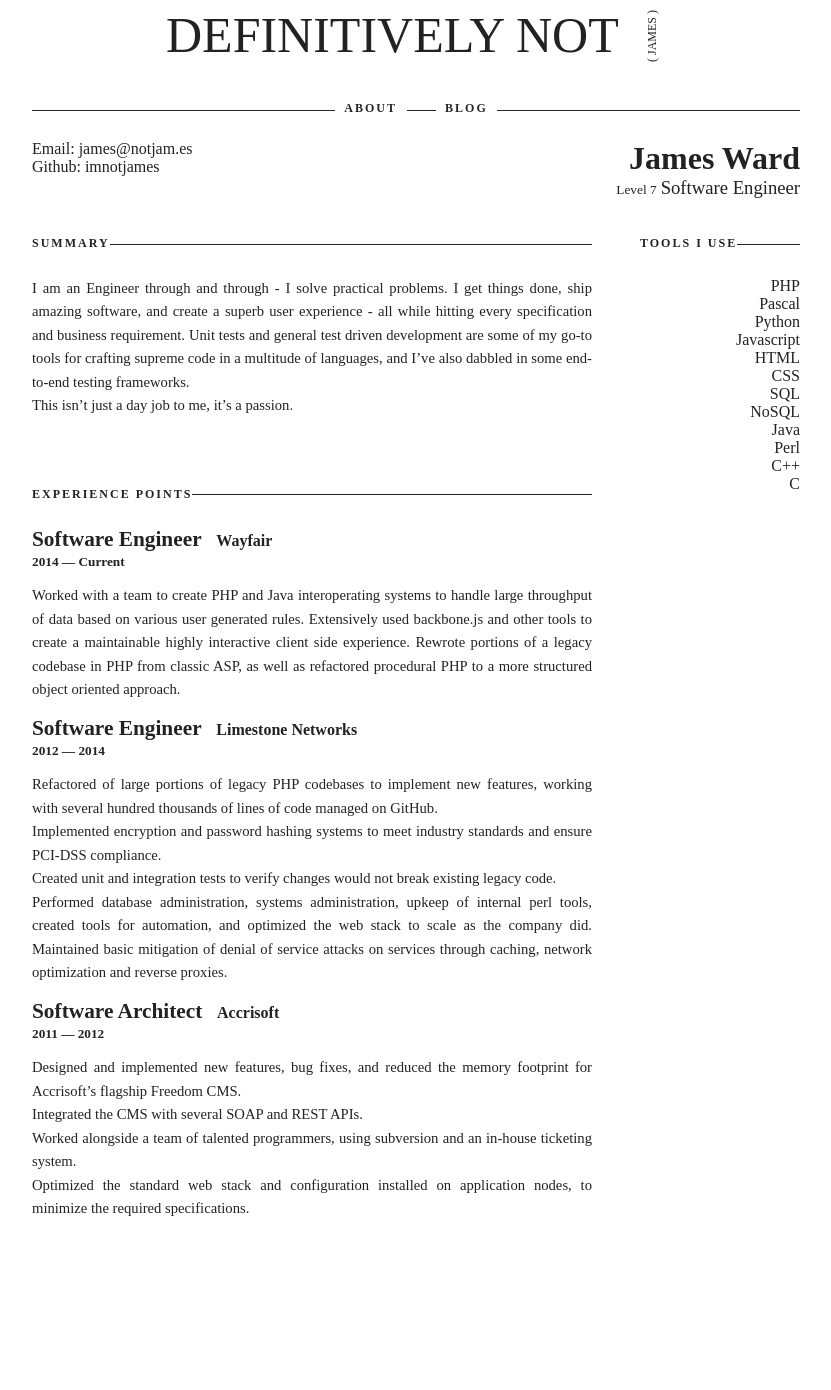
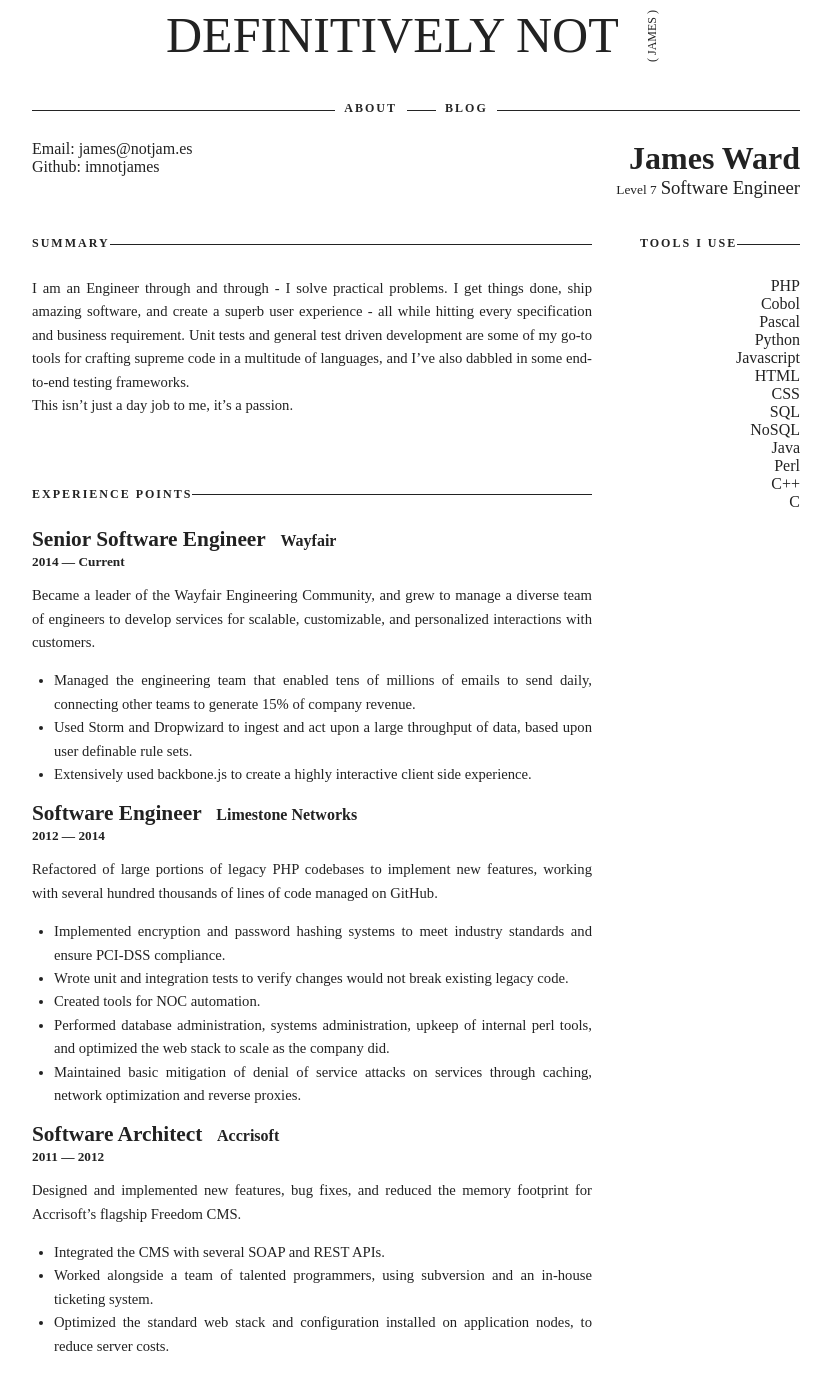
Before and after one commit to imnotjames/imnotjames.github.io, a Jekyll site: the page built from resume.html, in a window 1280 px wide and 1400 px high. Shown: the top 1390 px of the window, without its empty margins (224-1055 px from the left). Built offline with Jekyll 4.4.1, drawn with Linux system fonts in a browser that asks for light colours; some web fonts are replaced; Markdown is read by kramdown in place of the engine named in the settings.

Commit message:
rework resume some

```diff
--- a/_data/resume.json
+++ b/_data/resume.json
@@ -31,21 +31,20 @@
 	"work": [
 		{
 			"company": "Wayfair",
-			"position": "Software Engineer",
+			"position": "Senior Software Engineer",
 			"website": "http://wayfair.com",
 			"startDate": "February 17th, 2014",
 			"summary":
-				"Worked with a team to create PHP and Java interoperating
-				systems to handle large throughput of data based on various user
-				generated rules.
-
-				Extensively used backbone.js and other tools to create a
-				maintainable highly interactive client side experience.
-
-				Rewrote portions of a legacy codebase in PHP from classic ASP,
-				as well as refactored procedural PHP to a more structured object
-				oriented approach.",
-			"highlights": []
+				"Became a leader of the Wayfair Engineering Community, and grew to
+				manage a diverse team of engineers to develop services for scalable,
+				customizable, and personalized interactions with customers.",
+			"highlights": [
+				"Managed the engineering team that enabled tens of millions of
+				emails to send daily, connecting other teams to generate 15% of company revenue.",
+				"Used Storm and Dropwizard to ingest and act upon a large throughput of
+				data, based upon user definable rule sets.",
+				"Extensively used backbone.js to create a highly interactive client side experience."
+			]
 		},
 		{
 			"company": "Limestone Networks",
@@ -56,24 +55,14 @@
 			"summary":
 				"Refactored of large portions of legacy PHP codebases to
 				implement new features, working with several hundred thousands
-				of lines of code managed on GitHub.
-
-
-				Implemented encryption and password hashing systems to meet
-				industry standards and ensure PCI-DSS compliance.
-
-
-				Created unit and integration tests to verify changes would not
-				break existing legacy code.
-
-
-				Performed database administration, systems administration,
-				upkeep of internal perl tools, created tools for automation,
-				and optimized the web stack to scale as the company did.
-				Maintained basic mitigation of denial of service attacks on
-				services through caching, network optimization and reverse
-				proxies.",
-			"highlights": []
+				of lines of code managed on GitHub.",
+			"highlights": [
+				"Implemented encryption and password hashing systems to meet industry standards and ensure PCI-DSS compliance.",
+				"Wrote unit and integration tests to verify changes would not break existing legacy code.",
+				"Created tools for NOC automation.",
+				"Performed database administration, systems administration, upkeep of internal perl tools, and optimized the web stack to scale as the company did.",
+				"Maintained basic mitigation of denial of service attacks on services through caching, network optimization and reverse proxies."
+			]
 		},
 		{
 			"company": "Accrisoft",
@@ -83,19 +72,14 @@
 			"endDate": "April 4th, 2012",
 			"summary":
 				"Designed and implemented new features, bug fixes, and reduced
-				the memory footprint for Accrisoft's flagship Freedom CMS.
-
-
-				Integrated the CMS with several SOAP and REST APIs.
-
-
-				Worked alongside a team of talented programmers, using
-				subversion and an in-house ticketing system.
-
-
-				Optimized the standard web stack and configuration installed on
-				application nodes, to minimize the required specifications.",
-			"highlights": []
+				the memory footprint for Accrisoft's flagship Freedom CMS.",
+			"highlights": [
+				"Integrated the CMS with several SOAP and REST APIs.",
+				"Worked alongside a team of talented programmers, using subversion and
+				an in-house ticketing system.",
+				"Optimized the standard web stack and configuration installed on
+				application nodes, to reduce server costs."
+			]
 		}
 	],
 	"skills": [
@@ -109,6 +93,13 @@
 			]
 		},
 		{
+			"name": "Cobol",
+			"level": "Beginner",
+			"keywords": [
+				"GnuCOBOL"
+			]
+		},
+		{
 			"name": "Pascal",
 			"level": "Intermediate",
 			"keywords": [
@@ -119,6 +110,7 @@
 			"name": "Python",
 			"level": "Intermediate",
 			"keywords": [
+				"Django",
 				"Twisted"
 			]
 		},
@@ -165,6 +157,7 @@
 			"name": "NoSQL",
 			"level": "Intermediate",
 			"keywords": [
+				"HBase",
 				"MongoDB",
 				"Redis"
 			]
@@ -175,7 +168,8 @@
 			"keywords": [
 				"Spring",
 				"Hibernate",
-				"Storm"
+				"Storm",
+				"Spark"
 			]
 		},
 		{
```
